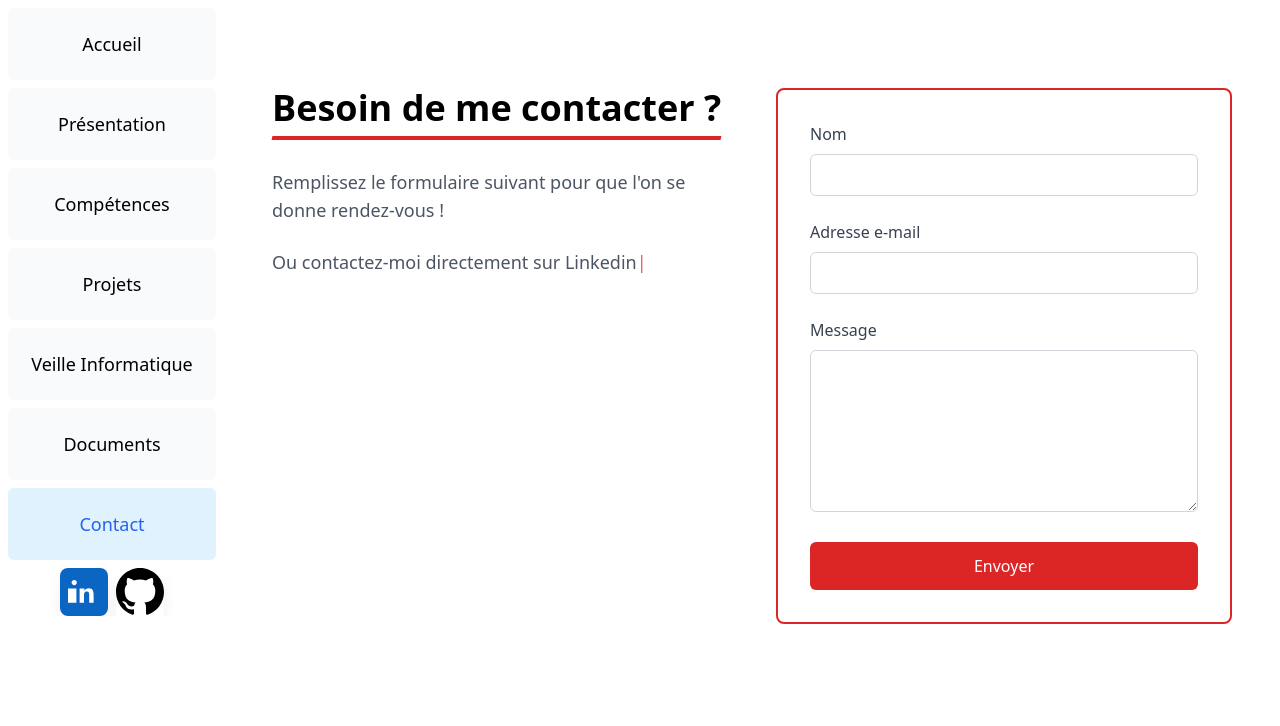
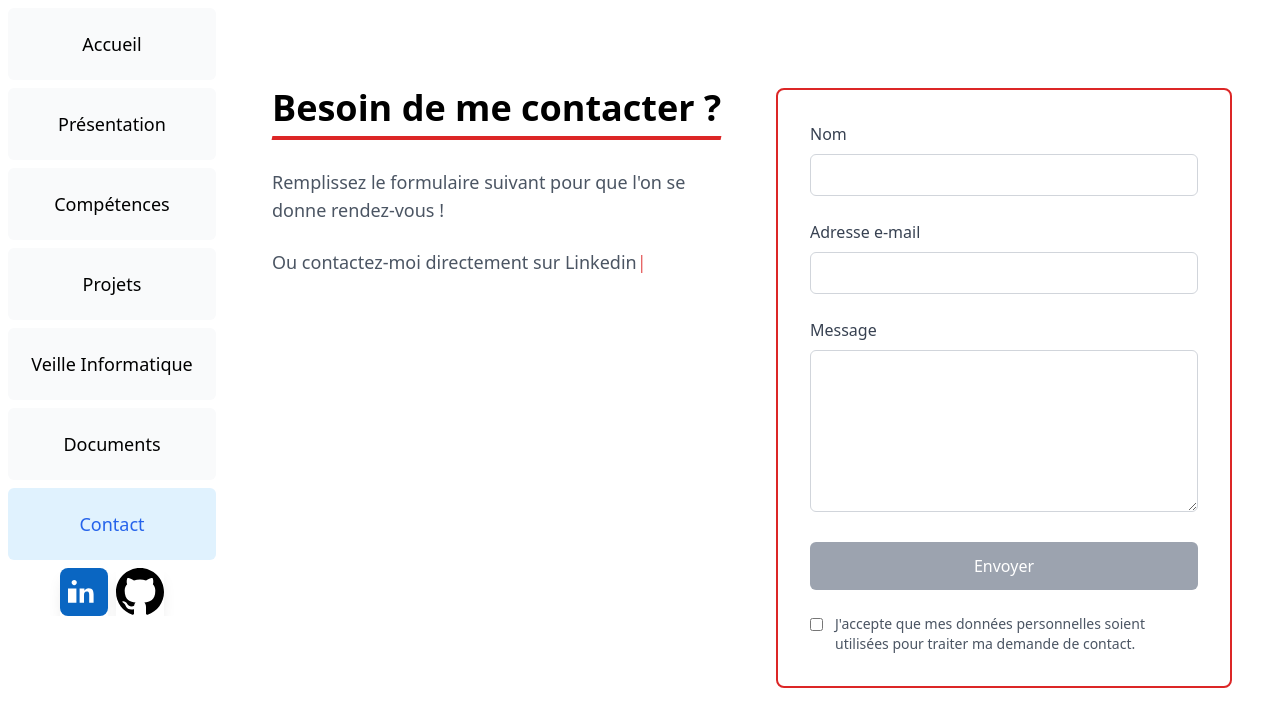
Before and after one commit to Mikha19/SIO-portfolio, a Next.js app: page /contact in a window 1280 px wide. Shown: the top 726 px of the page. Built offline with nearby package versions, Linux system fonts and the light colour scheme.

Commit message:
MaJ Fiche E5, Accueil, Contact

```diff
--- a/app/(pages)/contact/page.js
+++ b/app/(pages)/contact/page.js
@@ -10,6 +10,7 @@ export default function Contact() {
         email: '',
         message: ''
     });
+    const [privacyConsent, setPrivacyConsent] = useState(false);
     const [status, setStatus] = useState('');
     const [displayedSecondSubtitle, setDisplayedSecondSubtitle] = useState('');
 
@@ -156,11 +157,25 @@ export default function Contact() {
 
                             <button
                                 type="submit"
-                                className="w-full bg-red-600 text-white py-3 px-6 rounded-md hover:bg-red-700 transition-colors"
-                                disabled={status === 'sending'}
+                                className="w-full bg-red-600 text-white py-3 px-6 rounded-md hover:bg-red-700 transition-colors disabled:bg-gray-400 disabled:cursor-not-allowed"
+                                disabled={status === 'sending' || !privacyConsent}
                             >
                                 {status === 'sending' ? 'Envoi en cours...' : 'Envoyer'}
                             </button>
+
+                            <div className="flex items-start space-x-3 mt-4">
+                                <input
+                                    type="checkbox"
+                                    id="privacy"
+                                    checked={privacyConsent}
+                                    onChange={(e) => setPrivacyConsent(e.target.checked)}
+                                    className="mt-1 cursor-pointer"
+                                    required
+                                />
+                                <label htmlFor="privacy" className="text-sm text-gray-600 cursor-pointer">
+                                    J'accepte que mes données personnelles soient utilisées pour traiter ma demande de contact.
+                                </label>
+                            </div>
 
                             {status === 'success' && (
                                 <p className="text-green-600 text-center">Message envoyé avec succès !</p>
--- a/app/components/data/presCardData.js
+++ b/app/components/data/presCardData.js
@@ -14,7 +14,7 @@ export const presentations = [
         description: "Owlcub, une plateforme centralisée pour surveiller, anticiper et protéger, avec une multitude d'intégrations.",
         text: "Owlcub est une startup innovante qui propose une solution de cybersécurité unique basée sur l'IA. Elle permet de surveiller, anticiper et protéger les entreprises contre les menaces informatiques. Grâce à une multitude d'intégrations, elle centralise toutes les alertes de sécurité en un seul endroit, facilitant ainsi la gestion des incidents.",
         imageClass: "rounded-lg",
-        link: "https://owlcub.com"
+        link: "https://www.owlcub.com"
     },
     {
         id: 3,
--- a/public/styles/output.css
+++ b/public/styles/output.css
@@ -675,6 +675,10 @@ video {
   margin-top: 2rem;
 }
 
+.mt-1 {
+  margin-top: 0.25rem;
+}
+
 .block {
   display: block;
 }
@@ -767,6 +771,14 @@ video {
   height: 100%;
 }
 
+.h-6 {
+  height: 1.5rem;
+}
+
+.h-10 {
+  height: 2.5rem;
+}
+
 .max-h-40 {
   max-height: 10rem;
 }
@@ -793,19 +805,6 @@ video {
 
 .min-h-screen {
   min-height: 100vh;
-}
-
-.min-h-44 {
-  min-height: 11rem;
-}
-
-.min-h-fit {
-  min-height: -moz-fit-content;
-  min-height: fit-content;
-}
-
-.min-h-96 {
-  min-height: 24rem;
 }
 
 .w-12 {
@@ -907,6 +906,22 @@ video {
   animation: pulse 2s cubic-bezier(0.4, 0, 0.6, 1) infinite;
 }
 
+@keyframes bounce {
+  0%, 100% {
+    transform: translateY(-25%);
+    animation-timing-function: cubic-bezier(0.8,0,1,1);
+  }
+
+  50% {
+    transform: none;
+    animation-timing-function: cubic-bezier(0,0,0.2,1);
+  }
+}
+
+.animate-bounce {
+  animation: bounce 1s infinite;
+}
+
 .cursor-pointer {
   cursor: pointer;
 }
@@ -929,6 +944,10 @@ video {
 
 .flex-col {
   flex-direction: column;
+}
+
+.items-start {
+  align-items: flex-start;
 }
 
 .items-center {
@@ -989,6 +1008,12 @@ video {
   margin-bottom: calc(1.5rem * var(--tw-space-y-reverse));
 }
 
+.space-x-3 > :not([hidden]) ~ :not([hidden]) {
+  --tw-space-x-reverse: 0;
+  margin-right: calc(0.75rem * var(--tw-space-x-reverse));
+  margin-left: calc(0.75rem * calc(1 - var(--tw-space-x-reverse)));
+}
+
 .overflow-auto {
   overflow: auto;
 }
@@ -1247,6 +1272,11 @@ video {
   line-height: 1.75rem;
 }
 
+.text-5xl {
+  font-size: 3rem;
+  line-height: 1;
+}
+
 .font-bold {
   font-weight: 700;
 }
@@ -1330,6 +1360,11 @@ video {
 .text-white {
   --tw-text-opacity: 1;
   color: rgb(255 255 255 / var(--tw-text-opacity, 1));
+}
+
+.text-gray-900 {
+  --tw-text-opacity: 1;
+  color: rgb(17 24 39 / var(--tw-text-opacity, 1));
 }
 
 .underline {
@@ -1471,6 +1506,15 @@ video {
   --tw-ring-color: rgb(220 38 38 / var(--tw-ring-opacity, 1));
 }
 
+.disabled\:cursor-not-allowed:disabled {
+  cursor: not-allowed;
+}
+
+.disabled\:bg-gray-400:disabled {
+  --tw-bg-opacity: 1;
+  background-color: rgb(156 163 175 / var(--tw-bg-opacity, 1));
+}
+
 @media (min-width: 768px) {
   .md\:flex {
     display: flex;
```
Also changed, not shown: app/page.js (+49 -1 lines), 2 other files (tests, documents, lock files or other folders).
